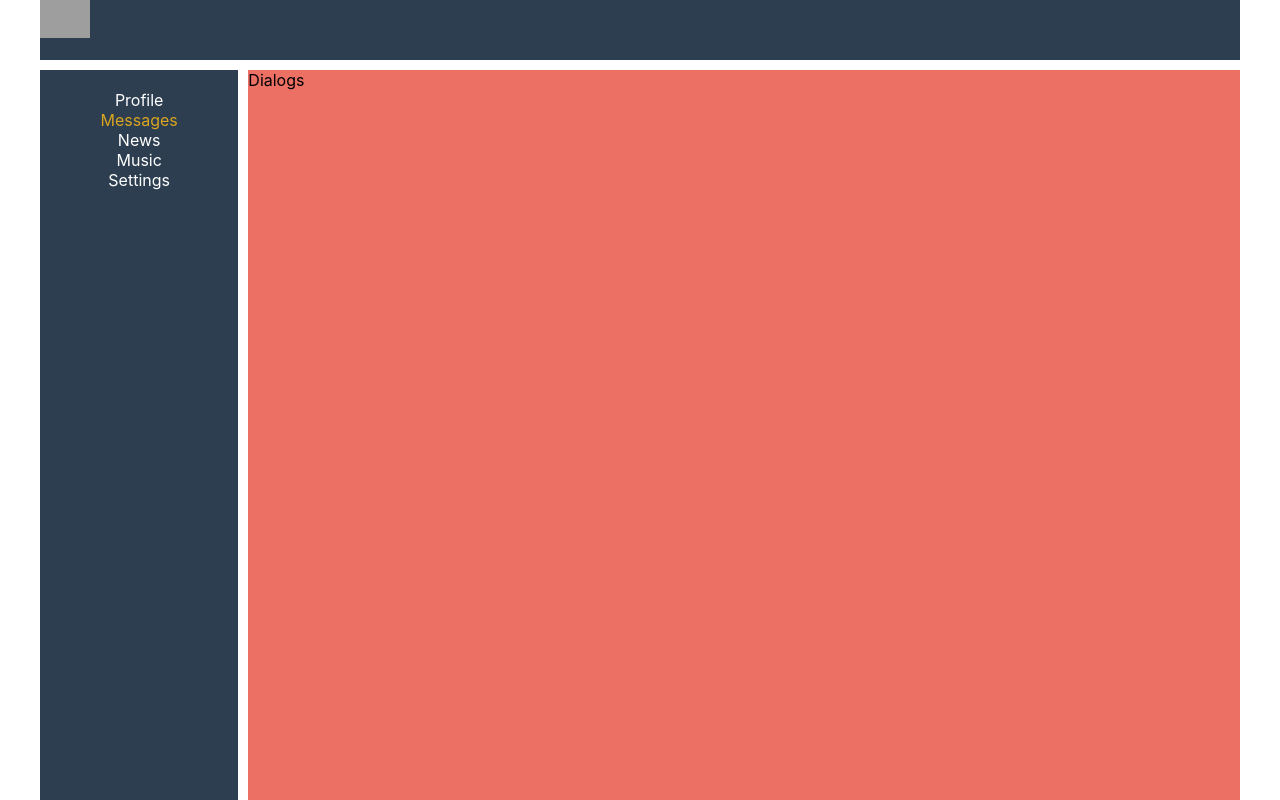
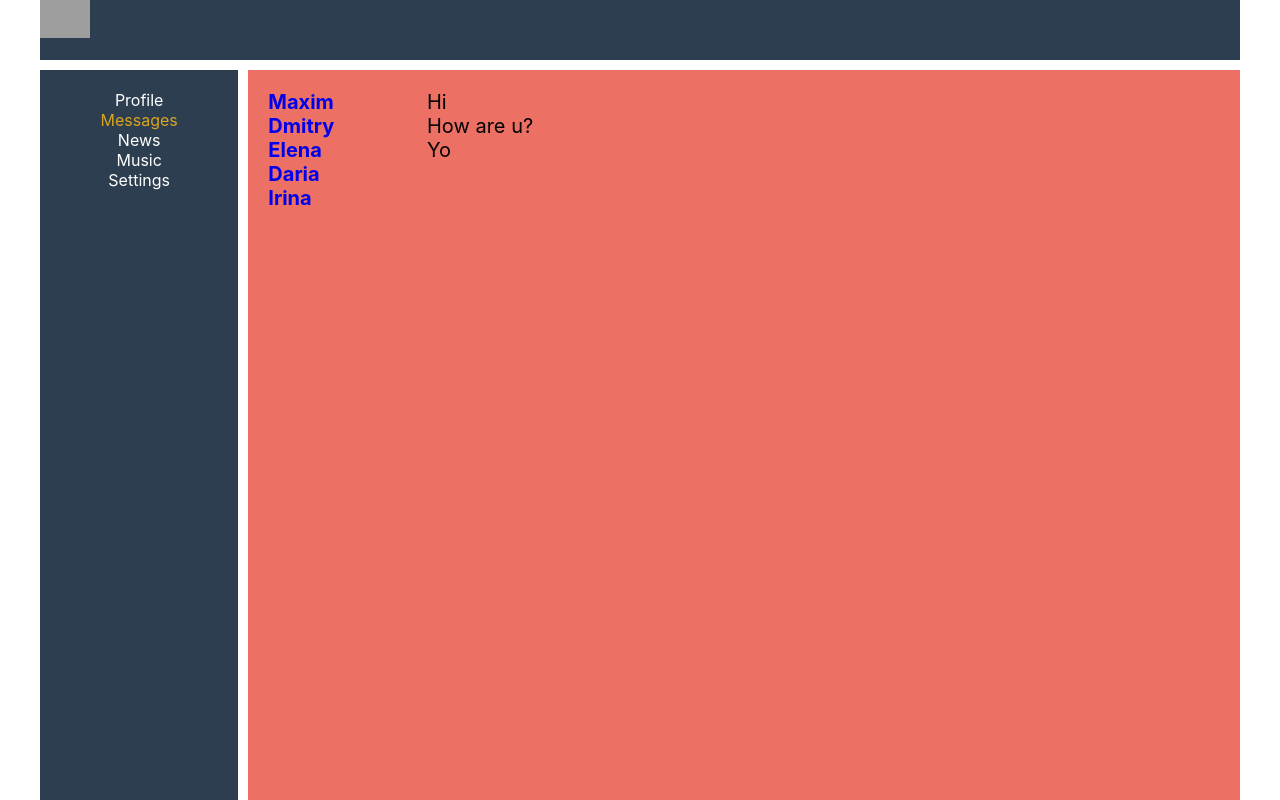
Before and after one commit to Maximone23/SocialNetworkTS, a React (Create React App) app: page /dialogs in a window 1280 px wide. Built offline with nearby package versions, Linux system fonts and the light colour scheme; grey boxes are pictures that could not be loaded.

Commit message:
Refactoring MyPost, Dialogs, Profile components

```diff
--- a/src/components/Dialogs/Dialogs.module.css
+++ b/src/components/Dialogs/Dialogs.module.css
@@ -0,0 +1,25 @@
+.dialogs {
+    display: grid;
+    grid-template-columns: 2fr 10fr;
+    padding: 20px;
+    font-size: 20px;
+}
+.dialogsItems a{
+    text-decoration: none;
+}
+.dialogsItems .active {
+    color: #4a03cd;
+    font-weight: 700;
+}
+
+.dialog {
+
+}
+
+.messages {
+
+}
+
+.message {
+
+}
--- a/src/components/Dialogs/Dialogs.tsx
+++ b/src/components/Dialogs/Dialogs.tsx
@@ -1,11 +1,36 @@
 import React from "react";
 import style from "./Dialogs.module.css";
+import {NavLink} from "react-router-dom";
 
+
+function DialogItem(props: any) {
+    let path = "/dialogs/" + props.id
+    return (
+        <div className={`${style.dialog} ${style.active}`}>
+            <NavLink to={path}>{props.name}</NavLink>
+        </div>
+    )
+}
+
+function Message(props: any) {
+    return <div className={style.message}>{props.message}</div>
+}
 
 function Dialogs() {
     return (
-        <div>
-            Dialogs
+        <div className={style.dialogs}>
+            <div className={style.dialogsItems}>
+                <DialogItem name="Maxim" id="1"/>
+                <DialogItem name="Dmitry" id="2"/>
+                <DialogItem name="Elena" id="3"/>
+                <DialogItem name="Daria" id="4"/>
+                <DialogItem name="Irina" id="5"/>
+            </div>
+            <div className={style.messages}>
+                <Message message="Hi"/>
+                <Message message="How are u?"/>
+                <Message message="Yo"/>
+            </div>
         </div>
     )
 }
--- a/src/components/Profile/MyPosts/MyPosts.module.css
+++ b/src/components/Profile/MyPosts/MyPosts.module.css
@@ -0,0 +1,6 @@
+.postsBlock {
+    padding: 10px;
+}
+.posts {
+    margin-top: 20px;
+}
--- a/src/components/Profile/MyPosts/MyPosts.tsx
+++ b/src/components/Profile/MyPosts/MyPosts.tsx
@@ -9,11 +9,11 @@ export type MessageType = {
 
 function MyPosts() {
     return (
-            <div>
-                My posts
+            <div className={style.postsBlock}>
+                <h3>My posts</h3>
                 <div>
-                    <textarea></textarea>
-                    <button>Add post</button>
+                    <div><textarea></textarea></div>
+                    <div><button>Add post</button></div>
                 </div>
                 <div className={style.posts}>
                     <Post message="Hi, how are u?" likesCount={23} />
--- a/src/components/Profile/Profile.tsx
+++ b/src/components/Profile/Profile.tsx
@@ -1,16 +1,12 @@
 import React from "react";
 import style from "./Profile.module.css"
 import MyPosts from "./MyPosts/MyPosts";
+import ProfileInfo from "./ProfileInfo/ProfileInfo";
 
 function Profile() {
     return (
         <div>
-            <div>
-                <img src="https://i.pinimg.com/originals/c6/17/8d/c6178d23d7fb64e625aa8686e84ee455.png" alt=""/>
-            </div>
-            <div>
-                ava + descr
-            </div>
+            <ProfileInfo />
             <MyPosts />
         </div>
     )
--- /dev/null
+++ b/src/components/Profile/ProfileInfo/ProfileInfo.module.css
@@ -0,0 +1,3 @@
+.descrBlock {
+    padding: 10px;
+}
--- /dev/null
+++ b/src/components/Profile/ProfileInfo/ProfileInfo.tsx
@@ -0,0 +1,16 @@
+import React from "react";
+import style from "./ProfileInfo.module.css";
+
+function ProfileInfo() {
+    return (
+        <div>
+            <div>
+                <img src="https://i.pinimg.com/originals/c6/17/8d/c6178d23d7fb64e625aa8686e84ee455.png" alt=""/>
+            </div>
+            <div className={style.descrBlock}>
+                ava + descr
+            </div>
+        </div>
+    )
+}
+export default ProfileInfo;
```
